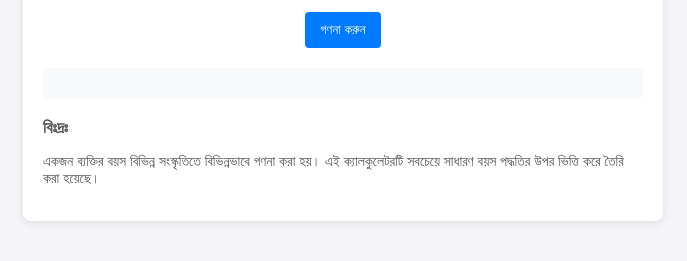
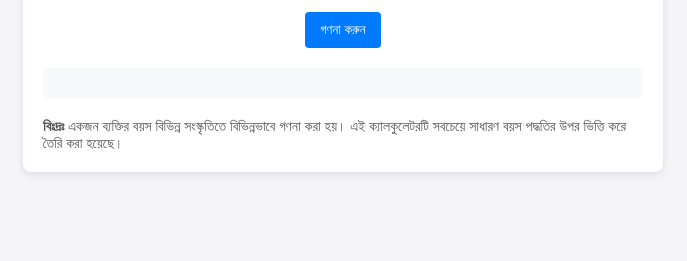
Before and after one commit to SayfullahSayeb/widget, a plain HTML site: page age_calculator/index.html in a window 1280 px wide. Shown: the part 189-450 px from the top of the page, without its empty margins (297-984 px from the left). Drawn offline with Linux system fonts and the light colour scheme.

Commit message:
Update index.html

```diff
--- a/age_calculator/index.html
+++ b/age_calculator/index.html
@@ -120,8 +120,7 @@
     <div id="output" class="result"></div>
 
     <div class="note">
-      <h3>বিঃদ্রঃ</h3>
-      <p>একজন ব্যক্তির বয়স বিভিন্ন সংস্কৃতিতে বিভিন্নভাবে গণনা করা হয়। এই ক্যালকুলেটরটি সবচেয়ে সাধারণ বয়স পদ্ধতির উপর ভিত্তি করে তৈরি করা হয়েছে।</p>
+      <b>বিঃদ্রঃ</b> একজন ব্যক্তির বয়স বিভিন্ন সংস্কৃতিতে বিভিন্নভাবে গণনা করা হয়। এই ক্যালকুলেটরটি সবচেয়ে সাধারণ বয়স পদ্ধতির উপর ভিত্তি করে তৈরি করা হয়েছে।
     </div>
   </div>
 
```
